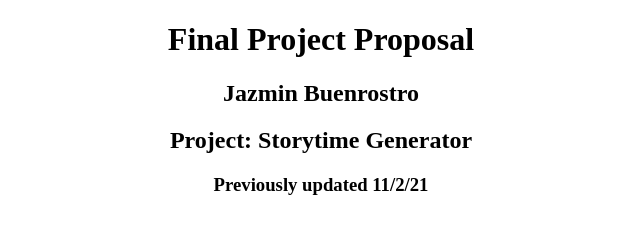
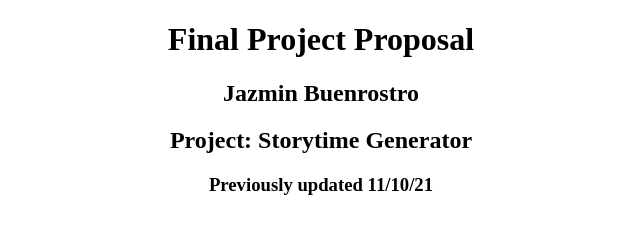
Before and after one commit to jbuenrostro1/final-project-proposal, a plain HTML site: page index.html in a window 1280 px wide. Shown: the top 248 px of the page, 319-959 px from the left. Drawn offline with Linux system fonts and the light colour scheme.

Commit message:
Update index.html.

```diff
--- a/index.html
+++ b/index.html
@@ -13,7 +13,7 @@
     <h2 style="text-align:center;">Project: Storytime Generator</h2>
 </head>
 <body>
-    <h3 style="text-align:center;">Previously updated 11/2/21 </h3>
+    <h3 style="text-align:center;">Previously updated 11/10/21 </h3>
     <br>
     <h3 style="text-align:center;">Application Overview: </h3>
     <p style="text-align:center;" >My application will allow a user to generate a new random story every time the user operates the application.</p>
```
